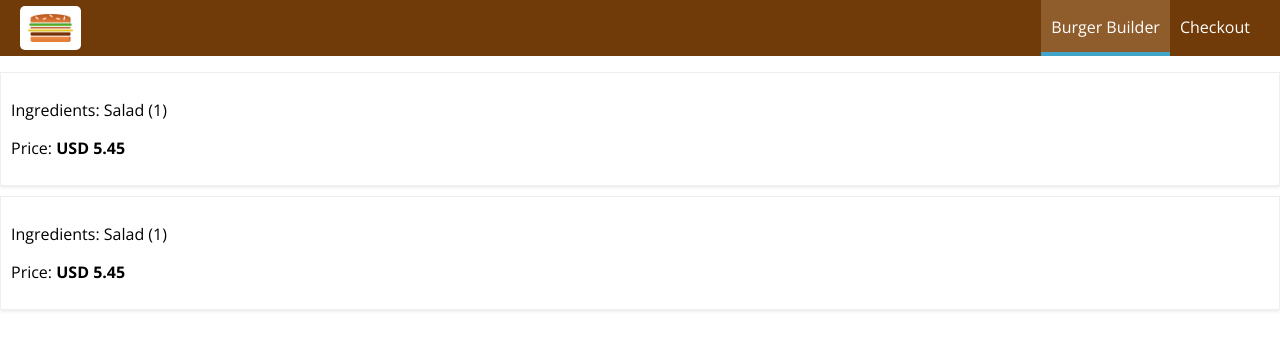
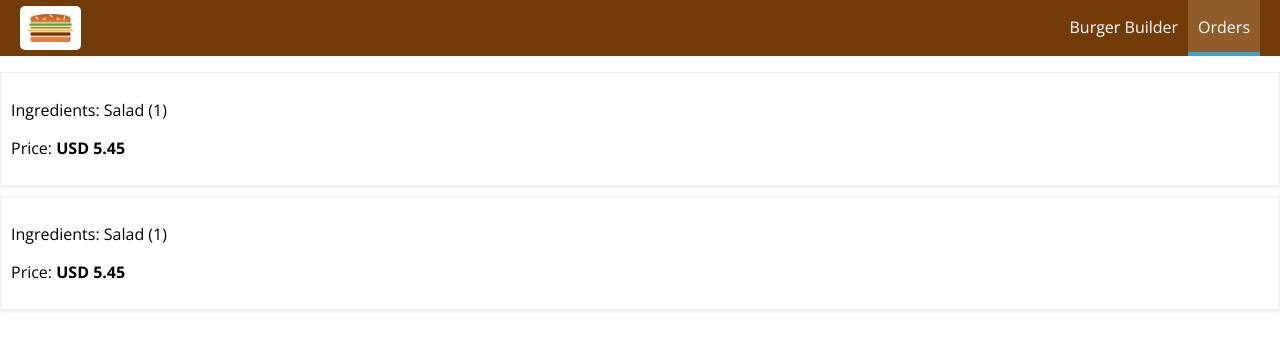
Before and after one commit to gerardinhoo/Burger, a React app: page /orders in a window 1280 px wide. Shown: the top 350 px of the page. Built offline with nearby package versions, Linux system fonts and the light colour scheme.

Commit message:
Implemented navigation links

```diff
--- a/src/components/Navigation/NavigationItems/NavigationItem/NavigationItem.js
+++ b/src/components/Navigation/NavigationItems/NavigationItem/NavigationItem.js
@@ -1,12 +1,16 @@
 import React from 'react';
-
+import { NavLink } from "react-router-dom";
 import classes from './NavigationItem.css';
 
-const navigationItem = ( props ) => (
+const navigationItem = (props) => (
     <li className={classes.NavigationItem}>
-        <a
-            href={props.link}
-            className={props.active ? classes.active : null}>{props.children}</a>
+        <NavLink
+            to={props.link}
+            exact={props.exact}
+            activeClassName={classes.active}
+        >
+            {props.children}
+        </NavLink>
     </li>
 );
 
--- a/src/components/Navigation/NavigationItems/NavigationItems.js
+++ b/src/components/Navigation/NavigationItems/NavigationItems.js
@@ -5,8 +5,8 @@
 
 const navigationItems = () => (
     <ul className={classes.NavigationItems}>
-        <NavigationItem link="/" active>Burger Builder</NavigationItem>
-        <NavigationItem link="/">Checkout</NavigationItem>
+        <NavigationItem link="/" exact>Burger Builder</NavigationItem>
+        <NavigationItem link="/orders">Orders</NavigationItem>
     </ul>
 );
 
--- a/src/containers/Orders/Orders.js
+++ b/src/containers/Orders/Orders.js
@@ -1,5 +1,5 @@
 import React, { Component } from 'react';
-import Order from "../../components/Order/Order"
+import Order from "../../components/Order/Order";
 
 export class Orders extends Component {
     render() {
```
